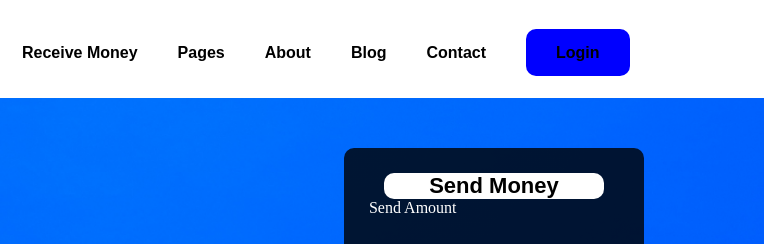
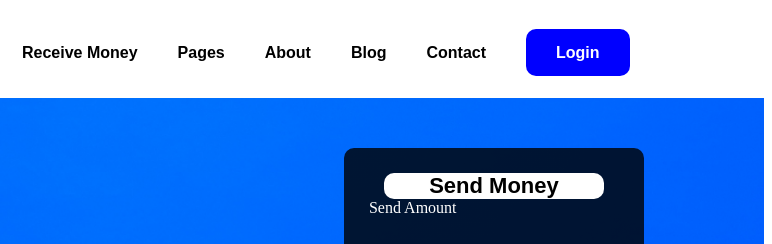
Before and after one commit to mdauwal/compileed-projects, a plain HTML site: page index.html in a window 1280 px wide. Shown: the top 244 px of the page, 508-1280 px from the left. Drawn offline with Linux system fonts and the light colour scheme.

Commit message:
Update index.html

```diff
--- a/index.html
+++ b/index.html
@@ -21,7 +21,7 @@
                 <li><a href="#">About</a></li>
                 <li><a href="#">Blog</a></li>
                 <li><a href="#">Contact</a></li>
-                <li ><a href="login.html" class="btnLogin">Login</a></li>
+                <li ><a href="login.html" class="btnLogin" style="color: #fff;">Login</a></li>
             </ul>
         </div>
     </section>
```
